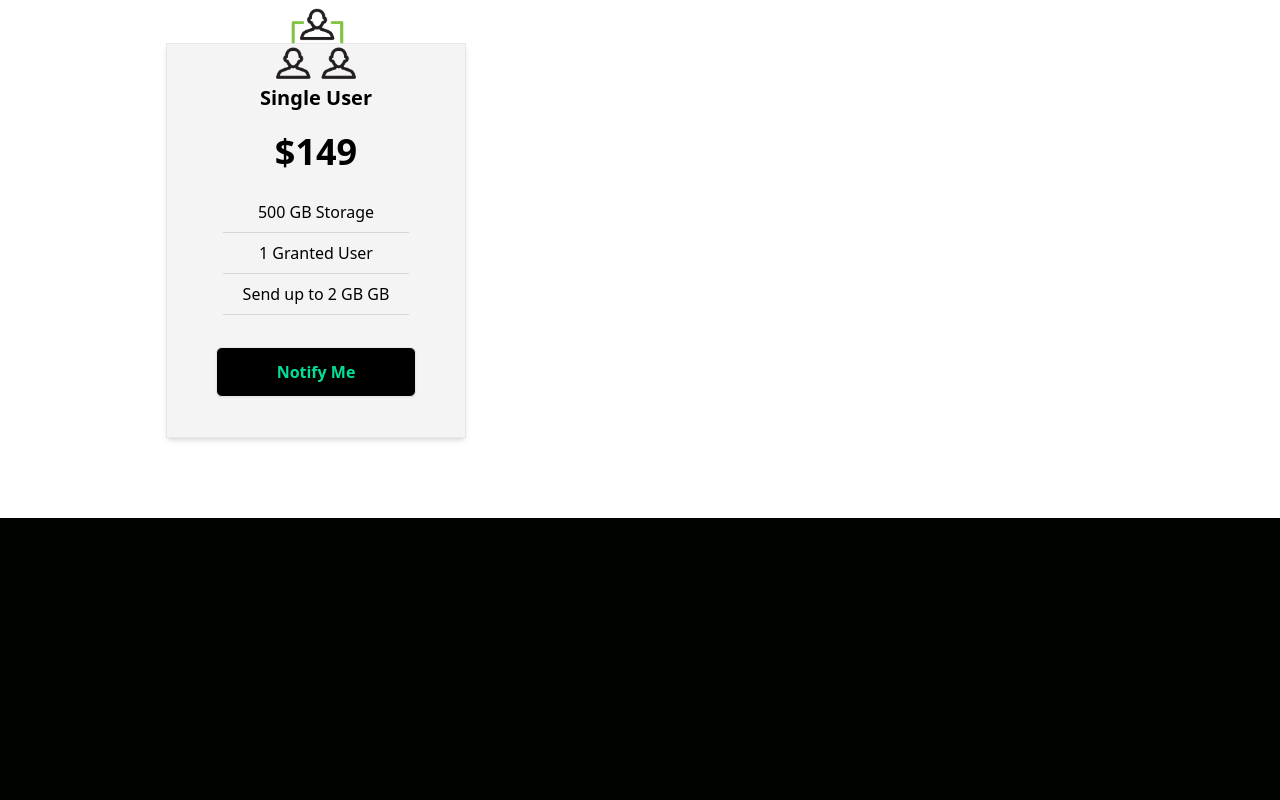
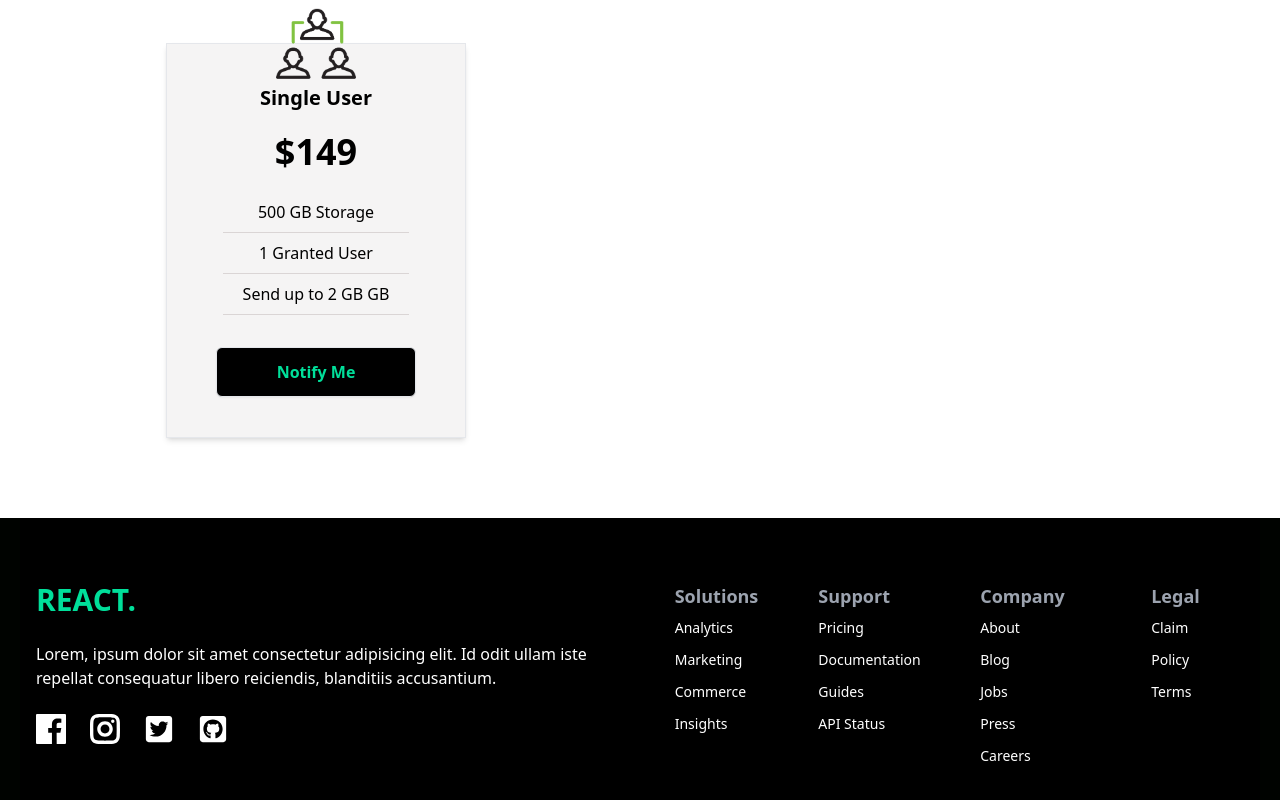
Before and after one commit to HEAT-hue/data-finance_webpage, a React (Vite) app: page / in a window 1280 px wide. Shown: the part 2037-2837 px from the top of the page. Before the commit the page ends 2555 px from the top, so only its background shows below. Built offline with nearby package versions, Linux system fonts and the light colour scheme.

Commit message:
Added Footer Component

```diff
--- a/src/App.tsx
+++ b/src/App.tsx
@@ -1,5 +1,5 @@
 import "./App.css"
-import { Navigation, Hero, Analytics, Newsletter, Cards } from "./components"
+import { Navigation, Hero, Analytics, Newsletter, Cards, Footer } from "./components"
 
 function App() {
   return (
@@ -9,6 +9,7 @@ function App() {
       <Analytics />
       <Newsletter />
       <Cards />
+      <Footer />
     </>
   )
 }
--- /dev/null
+++ b/src/components/footer/Footer.tsx
@@ -0,0 +1,64 @@
+// jshint esversion:6
+import { GrFacebook, GrInstagram } from "react-icons/gr";
+import { FaTwitterSquare, FaGithubSquare } from "react-icons/fa"
+
+function Footer() {
+    return (
+        <div className="bg-black text-white py-16 px-4 max-w-[1240px] mx-auto">
+            <div className="w-full grid grid-cols-1 gap-y-12 gap-x-4 lg:grid-cols-2">
+                <div className="flex flex-col gap-6">
+                    <h1 className="w-full text-3xl text-[#00df9a] font-bold">REACT.</h1>
+                    <p>Lorem, ipsum dolor sit amet consectetur adipisicing elit. Id odit ullam iste repellat consequatur libero reiciendis, blanditiis accusantium.</p>
+                    <div className="flex gap-6 cursor-pointer">
+                        <span><GrFacebook size={30} /></span>
+                        <span><GrInstagram size={30} /></span>
+                        <span><FaTwitterSquare size={30} /></span>
+                        <span><FaGithubSquare size={30} /></span>
+                    </div>
+                </div>
+
+                <div className="w-full grid grid-cols-4 gap-x-4 lg:justify-items-center">
+                    <ul>
+                        <li>
+                            <h4 className="font-bold text-gray-400 text-lg mb-2">Solutions</h4>
+                        </li>
+                        <li className="mb-3 text-sm"><a href="#">Analytics</a></li>
+                        <li className="mb-3 text-sm"><a href="#">Marketing</a></li>
+                        <li className="mb-3 text-sm"><a href="#">Commerce</a></li>
+                        <li className="mb-3 text-sm"><a href="#">Insights</a></li>
+                    </ul>
+                    <ul>
+                        <li>
+                            <h4 className="font-bold text-gray-400 text-lg mb-2">Support</h4>
+                        </li>
+                        <li className="mb-3 text-sm"><a href="#">Pricing</a></li>
+                        <li className="mb-3 text-sm"><a href="#">Documentation</a></li>
+                        <li className="mb-3 text-sm"><a href="#">Guides</a></li>
+                        <li className="mb-3 text-sm"><a href="#">API Status</a></li>
+                    </ul>
+                    <ul>
+                        <li>
+                            <h4 className="font-bold text-gray-400 text-lg mb-2">Company</h4>
+                        </li>
+                        <li className="mb-3 text-sm"><a href="#">About</a></li>
+                        <li className="mb-3 text-sm"><a href="#">Blog</a></li>
+                        <li className="mb-3 text-sm"><a href="#">Jobs</a></li>
+                        <li className="mb-3 text-sm"><a href="#">Press</a></li>
+                        <li className="mb-3 text-sm"><a href="#">Careers</a></li>
+                    </ul>
+                    <ul>
+                        <li>
+                            <h4 className="font-bold text-gray-400 text-lg mb-2">Legal</h4>
+                        </li>
+                        <li className="mb-3 text-sm"><a href="#">Claim</a></li>
+                        <li className="mb-3 text-sm"><a href="#">Policy</a></li>
+                        <li className="mb-3 text-sm"><a href="#">Terms</a></li>
+                    </ul>
+                </div>
+            </div>
+
+        </div>
+    );
+}
+
+export { Footer };
--- /dev/null
+++ b/src/components/footer/index.ts
@@ -0,0 +1 @@
+export { Footer } from "./Footer";
--- a/src/components/index.ts
+++ b/src/components/index.ts
@@ -4,3 +4,4 @@ export { Analytics } from "./analytics";
 export { Newsletter } from "./newsletter";
 export { Cards} from "./cards";
 export { Card } from "./card";
+export { Footer } from "./footer";
```
